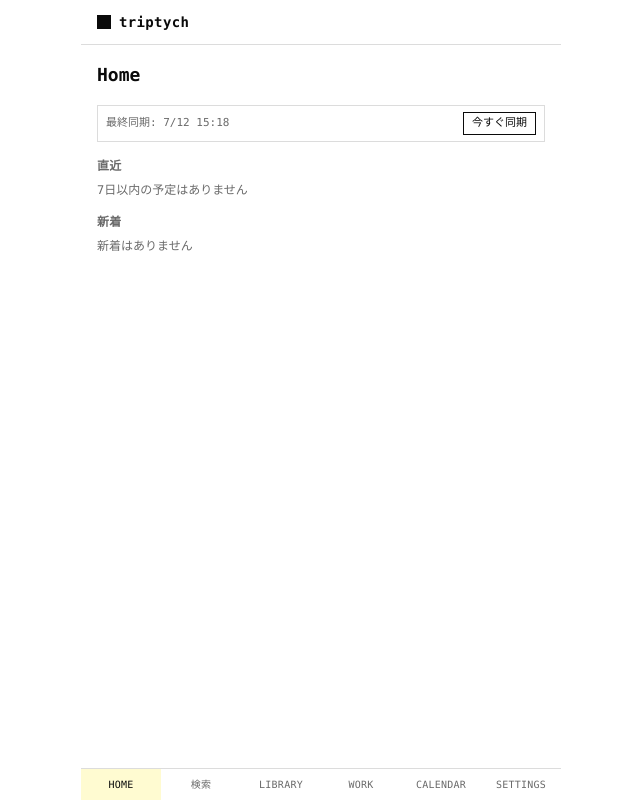
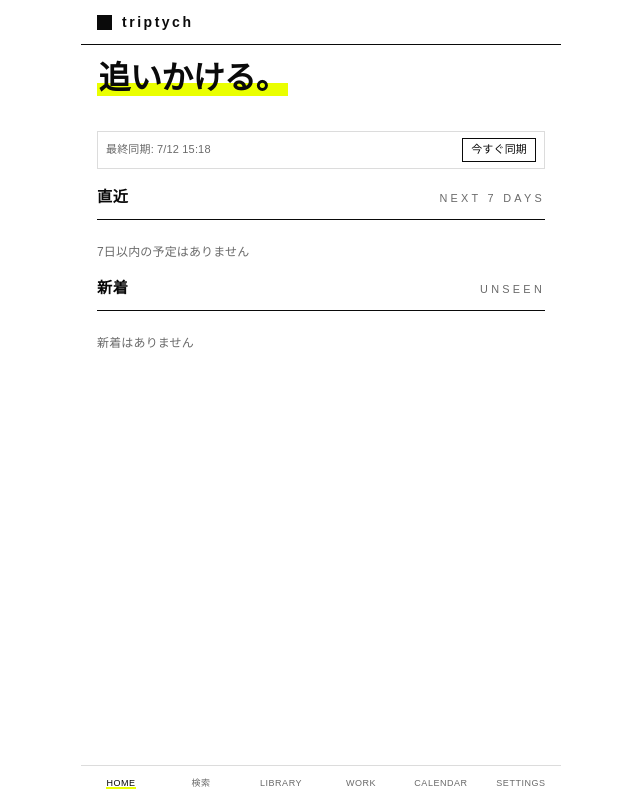
Before and after one commit to torifo/triptych-pwa, a Svelte app: page / in a window 1280 px wide. Shown: the whole page, without its empty margins (319-959 px from the left). Built offline with nearby package versions, Linux system fonts and the light colour scheme.

Commit message:
style(ui): mono-faithful design pass — DM Sans, shou headings, hi accents / mono忠実化（DM Sans・章見出し・黄の効かせ方・ナビ下線）

```diff
--- a/package.json
+++ b/package.json
@@ -27,6 +27,7 @@
     "vitest": "^4.1.10"
   },
   "dependencies": {
+    "@fontsource/dm-sans": "^5.2.8",
     "dexie": "^4.4.4",
     "nanoid": "^6.0.0"
   }
--- a/src/App.svelte
+++ b/src/App.svelte
@@ -67,11 +67,11 @@
 
 <div class="flex min-h-svh flex-col" style="max-width: 480px; margin: 0 auto; background: var(--bg); color: var(--fg);">
   <header
-    class="flex items-center gap-2 px-4 py-3"
-    style="border-bottom: 1px solid var(--line);"
+    class="sticky top-0 z-50 flex items-center gap-2.5 px-4 py-3"
+    style="border-bottom: 1px solid var(--fg); background: var(--bg);"
   >
-    <span style="width: 14px; height: 14px; background: var(--fg); display: inline-block;"></span>
-    <span class="text-sm font-bold tracking-wide">triptych</span>
+    <span style="width: 15px; height: 15px; background: var(--fg); display: inline-block;"></span>
+    <span class="text-sm font-bold" style="letter-spacing: 0.18em;">triptych</span>
   </header>
 
   {#if showA2HSBanner}
@@ -116,11 +116,11 @@
     {#each navItems as item}
       <button
         type="button"
-        class="flex-1 py-2 text-center text-[10px] tracking-wide"
-        style={`color: ${route.name === item.name ? 'var(--fg)' : 'var(--muted)'}; background: ${route.name === item.name ? 'var(--hi-soft)' : 'transparent'};`}
+        class="flex-1 py-2.5 text-center text-[9px] font-medium"
+        style={`letter-spacing: 0.06em; white-space: nowrap; min-width: 0; color: ${route.name === item.name ? 'var(--fg)' : 'var(--muted)'};`}
         onclick={() => navigate(item.path)}
       >
-        {item.label}
+        <span class="hi-underline" class:active={route.name === item.name}>{item.label}</span>
       </button>
     {/each}
   </nav>
--- a/src/app.css
+++ b/src/app.css
@@ -1,4 +1,7 @@
 @import 'tailwindcss';
+@import '@fontsource/dm-sans/400.css';
+@import '@fontsource/dm-sans/500.css';
+@import '@fontsource/dm-sans/700.css';
 
 :root {
   --bg: #ffffff;
@@ -7,6 +10,7 @@
   --line: #dcdcdc;
   --hi: #eaff00;
   --hi-soft: #fffbd1;
+  --font: 'DM Sans', 'Hiragino Kaku Gothic ProN', 'Noto Sans JP', 'Yu Gothic', Meiryo, sans-serif;
 }
 
 .dark {
@@ -15,6 +19,7 @@
   --muted: #8a8a8a;
   --line: #2a2a2a;
   --hi: #eaff00;
+  --hi-soft: #3a3800;
 }
 
 * {
@@ -30,10 +35,108 @@ body {
 body {
   background: var(--bg);
   color: var(--fg);
-  font-family: ui-monospace, 'SFMono-Regular', Consolas, monospace;
+  font-family: var(--font);
+  font-weight: 400;
+  line-height: 1.6;
+  letter-spacing: 0.01em;
   -webkit-font-smoothing: antialiased;
 }
 
 #app {
   min-height: 100svh;
 }
+
+/* ─── mono 由来の共通パターン ─── */
+
+/* 章見出し: baseline揃え + 黒罫線で締める（mono .shou） */
+.shou {
+  display: flex;
+  align-items: baseline;
+  justify-content: space-between;
+  gap: 1rem;
+  padding-bottom: 0.6rem;
+  border-bottom: 1px solid var(--fg);
+  margin-bottom: 1rem;
+}
+.shou h2 {
+  font-size: 0.95rem;
+  font-weight: 700;
+  letter-spacing: 0.04em;
+  margin: 0;
+}
+.shou .no {
+  font-size: 0.68rem;
+  letter-spacing: 0.3em;
+  font-weight: 500;
+  color: var(--muted);
+  white-space: nowrap;
+}
+
+/* ページタイトル: 大きく・詰めて・マーカーで一点だけ黄を効かせる */
+.page-title {
+  font-size: 2rem;
+  font-weight: 700;
+  letter-spacing: -0.02em;
+  line-height: 1.1;
+  margin: 0 0 1.2rem;
+}
+.page-title .hi-marker {
+  background: linear-gradient(transparent 65%, var(--hi) 65%);
+  padding: 0 0.05em;
+}
+
+/* 小さな活字ラベル（メタ情報・バッジ補助） */
+.type-label {
+  font-size: 0.68rem;
+  letter-spacing: 0.18em;
+  font-weight: 500;
+  text-transform: uppercase;
+  color: var(--muted);
+  white-space: nowrap;
+}
+
+/* 行・カードのホバー: 罫線が黒く締まる（mono .item） */
+.hover-line {
+  border: 1px solid var(--line);
+  transition: border-color 0.25s ease;
+}
+.hover-line:hover {
+  border-color: var(--fg);
+}
+
+/* --hi の効かせ方: 面で塗らず左の短い黄バーで指す */
+.hi-bar {
+  border-left: 3px solid var(--hi);
+  padding-left: calc(0.75rem - 3px);
+}
+
+/* ナビ・リンクのホバー黄下線（mono nav） */
+.hi-underline {
+  position: relative;
+  padding-bottom: 0.2em;
+}
+.hi-underline::after {
+  content: '';
+  position: absolute;
+  left: 0;
+  right: 0;
+  bottom: 0;
+  height: 2px;
+  background: var(--hi);
+  transform: scaleX(0);
+  transform-origin: right;
+  transition: transform 0.3s;
+}
+.hi-underline:hover::after,
+.hi-underline.active::after {
+  transform: scaleX(1);
+  transform-origin: left;
+}
+
+/* リスト行ホバー: 小面積の黄で反応（mono .cat の応用） */
+.row-hover {
+  transition: background 0.2s ease;
+}
+.row-hover:hover {
+  background: var(--hi-soft);
+}
--- a/src/lib/components/EditionCard.svelte
+++ b/src/lib/components/EditionCard.svelte
@@ -66,7 +66,7 @@
   }
 </script>
 
-<div class="flex flex-col gap-2 p-2" style="border: 1px solid var(--line);">
+<div class="hover-line flex flex-col gap-2 p-2">
   <div class="flex items-center justify-between gap-2">
     <MediaBadge mediaType={edition.mediaType} />
     <StatusSelect value={edition.status} onchange={onStatusChange} />
--- a/src/routes/Calendar.svelte
+++ b/src/routes/Calendar.svelte
@@ -126,7 +126,7 @@
 
 <section class="flex flex-col gap-3 p-4">
   <div class="flex items-center justify-between gap-2">
-    <h1 class="text-lg font-bold">Calendar</h1>
+    <h1 class="page-title">Calendar<span class="type-label" style="margin-left: 0.8em;">発売・配信</span></h1>
     <div class="flex" style="border: 1px solid var(--fg);">
       <button
         type="button"
--- a/src/routes/Home.svelte
+++ b/src/routes/Home.svelte
@@ -142,7 +142,7 @@
 </script>
 
 <section class="flex flex-col gap-4 p-4">
-  <h1 class="text-lg font-bold">Home</h1>
+  <h1 class="page-title"><span class="hi-marker">追いかける。</span></h1>
 
   <div
     class="flex flex-wrap items-center gap-2 px-2 py-1.5 text-[11px]"
@@ -167,14 +167,13 @@
 
   {#if pendingDetections.length > 0}
     <div class="flex flex-col gap-2">
-      <h2 class="flex items-center gap-1.5 text-xs font-bold tracking-wide" style="color: var(--muted);">
-        アニメ化検知
-        <span
-          class="inline-block h-1.5 w-1.5 rounded-full"
-          style="background: var(--hi);"
-          aria-hidden="true"
-        ></span>
-      </h2>
+      <div class="shou">
+        <h2 class="flex items-center gap-1.5">
+          アニメ化検知
+          <span class="inline-block h-1.5 w-1.5" style="background: var(--hi);" aria-hidden="true"></span>
+        </h2>
+        <span class="no">DETECTED</span>
+      </div>
       <div class="flex flex-col gap-1.5">
         {#each pendingDetections as detection (detection.id)}
           {@const w = workMap.get(detection.workId)}
@@ -223,20 +222,20 @@
   {/if}
 
   <div class="flex flex-col gap-2">
-    <h2 class="text-xs font-bold tracking-wide" style="color: var(--muted);">直近</h2>
+    <div class="shou"><h2>直近</h2><span class="no">NEXT 7 DAYS</span></div>
     {#if upcoming.length === 0}
       <p class="text-xs" style="color: var(--muted);">7日以内の予定はありません</p>
     {:else}
-      <div class="flex flex-col gap-1.5">
+      <div class="flex flex-col" style="border-top: 1px solid var(--line);">
         {#each upcoming as release (release.id)}
           {@const edition = editionMap.get(release.editionId)}
           <button
             type="button"
-            class="flex items-center gap-2 px-2 py-1.5 text-left"
-            style="border: 1px solid var(--hi); background: var(--hi-soft); min-width: 0;"
+            class="hi-bar row-hover flex items-center gap-2 py-2 pr-2 text-left"
+            style="border-bottom: 1px solid var(--line); min-width: 0;"
             onclick={() => openRelease(release, false)}
           >
-            <span class="text-[11px] font-bold" style="white-space: nowrap;">{formatDate(release.date)}</span>
+            <span class="text-[11px] font-bold" style="white-space: nowrap; font-variant-numeric: tabular-nums;">{formatDate(release.date)}</span>
             {#if edition}
               <MediaBadge mediaType={edition.mediaType} />
             {/if}
@@ -249,7 +248,7 @@
   </div>
 
   <div class="flex flex-col gap-2">
-    <h2 class="text-xs font-bold tracking-wide" style="color: var(--muted);">新着</h2>
+    <div class="shou"><h2>新着</h2><span class="no">UNSEEN</span></div>
     {#if fresh.length === 0}
       <p class="text-xs" style="color: var(--muted);">新着はありません</p>
     {:else}
@@ -258,7 +257,7 @@
           {@const edition = editionMap.get(release.editionId)}
           <button
             type="button"
-            class="flex items-center gap-2 py-2 text-left"
+            class="row-hover flex items-center gap-2 py-2 text-left"
             style="border-bottom: 1px solid var(--line); min-width: 0;"
             onclick={() => openRelease(release, true)}
           >
--- a/src/routes/Library.svelte
+++ b/src/routes/Library.svelte
@@ -51,7 +51,7 @@
 
 <section class="flex flex-col gap-3 p-4">
   <div class="flex items-center justify-between gap-2">
-    <h1 class="text-lg font-bold">Library</h1>
+    <h1 class="page-title">Library<span class="type-label" style="margin-left: 0.8em;">追跡中の作品</span></h1>
     <button
       type="button"
       class="px-2 py-1 text-xs"
@@ -136,7 +136,7 @@
     {#each filtered as edition (edition.id)}
       <button
         type="button"
-        class="flex items-center gap-2 py-2 text-left"
+        class="row-hover flex items-center gap-2 py-2 text-left"
         style="border-bottom: 1px solid var(--line); min-width: 0;"
         onclick={() => navigate(`#/work/${edition.workId}`)}
       >
--- a/src/routes/Search.svelte
+++ b/src/routes/Search.svelte
@@ -180,7 +180,7 @@
 </script>
 
 <section class="flex flex-col gap-3 p-4">
-  <h1 class="text-lg font-bold">検索</h1>
+  <h1 class="page-title">検索<span class="type-label" style="margin-left: 0.8em;">SEARCH &amp; ADD</span></h1>
 
   <div class="flex items-center gap-2">
     <input
--- a/src/routes/Settings.svelte
+++ b/src/routes/Settings.svelte
@@ -158,7 +158,7 @@
 </script>
 
 <section class="flex flex-col gap-5 p-4">
-  <h1 class="text-lg font-bold">Settings</h1>
+  <h1 class="page-title">Settings<span class="type-label" style="margin-left: 0.8em;">設定とデータ</span></h1>
 
   {#if statusMessage}
     <p
--- a/vite.config.ts
+++ b/vite.config.ts
@@ -10,6 +10,9 @@ export default defineConfig({
     svelte(),
     VitePWA({
       registerType: 'autoUpdate',
+      workbox: {
+        globPatterns: ['**/*.{js,css,html,svg,png,woff2}'],
+      },
       // /api は collector 直結・ステートレスなプロキシのためキャッシュ対象外
       // (runtimeCaching 未設定 = デフォルトでネットワークのみ、App Shell だけを precache)
       manifest: {
```
Also changed, not shown: src/routes/WorkDetail.svelte (+6 -5 lines), 1 other file (tests, documents, lock files or other folders).
